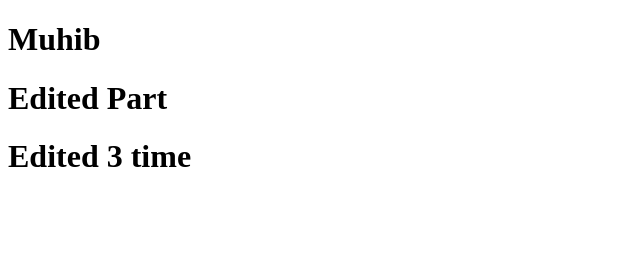
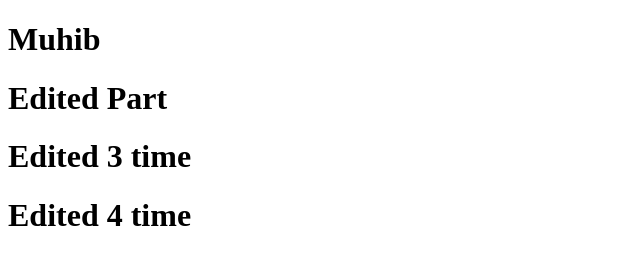
Before and after one commit to Muhibdad/Bootcamp2020, a plain HTML site: page index.html in a window 1280 px wide. Shown: the whole page, without its empty margins (0-640 px from the left). Drawn offline with Linux system fonts and the light colour scheme.

Commit message:
Update index.html

```diff
--- a/index.html
+++ b/index.html
@@ -9,5 +9,7 @@
     <h1>Muhib</h1>
     <h1>Edited Part</h1>
     <h1>Edited 3 time</h1>
+    <h1>Edited 4 time</h1>
+
 </body>
 </html>
```
